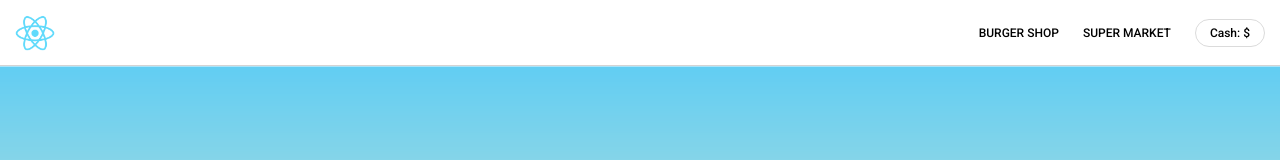
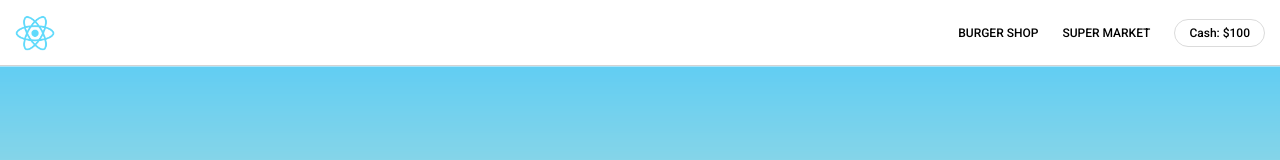
Before and after one commit to jhudson357/reactville-2-private, a React (Create React App) app: page / in a window 1280 px wide. Shown: the top 160 px of the page. Built offline with nearby package versions, Linux system fonts and the light colour scheme; a web font is replaced by a local one.

Commit message:
set up wallet in nav

```diff
--- a/src/App.jsx
+++ b/src/App.jsx
@@ -1,5 +1,6 @@
 import React from 'react'
 import { Route, Routes } from 'react-router-dom'
+import { useState } from 'react'
 import './styles/App.css'
 
 // Components
@@ -9,9 +10,15 @@
 import SuperMarket from './Components/SuperMarket/SuperMarket'
 
 const App = () => {
+  const [cash, setCash] = useState(100)
+
+  const handleExchange = (amt) => {
+    // setCash() will be useful here
+  }
+
   return (
     <>
-      <Nav />
+      <Nav cash={cash}/>
       <main>
         <Routes>
           <Route path='/' element={<Landing />} />
--- a/src/Components/Nav/Nav.jsx
+++ b/src/Components/Nav/Nav.jsx
@@ -4,13 +4,13 @@
 import Logo from '../../assets/react-logo.png'
 import Wallet from './Wallet'
 
-const Nav = () => {
+const Nav = (props) => {
   return (
     <nav className="navigation-bar">
       <NavLink to='/' id='logo'><img src={Logo} alt="logo" /></NavLink>
       <NavLink to='/burgers'>BURGER SHOP</NavLink>
       <NavLink to='/market'>SUPER MARKET</NavLink>
-      <Wallet />
+      <Wallet cash={props.cash}/>
     </nav>
   )
 }
--- a/src/Components/Nav/Wallet.jsx
+++ b/src/Components/Nav/Wallet.jsx
@@ -1,7 +1,7 @@
 
-const Wallet = () => {
+const Wallet = (props) => {
   return (
-    <p className="display-items">Cash: $</p>
+    <p className="display-items">Cash: ${props.cash}</p>
   )
 }
 
```
